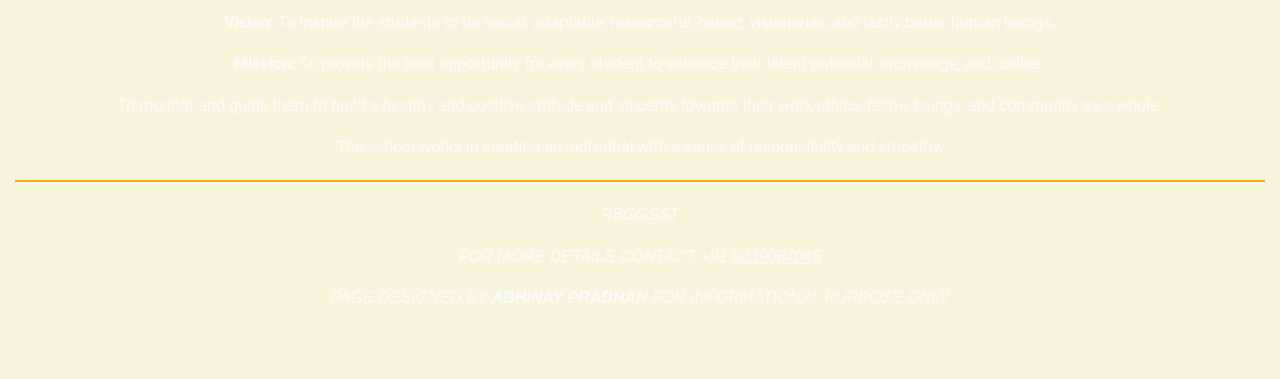
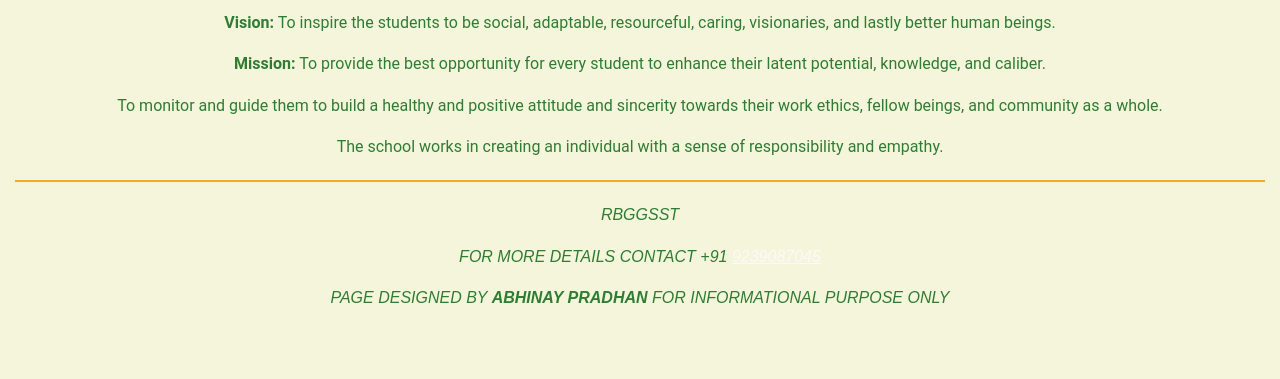
Before and after one commit to Abhinay977/rbgschooltarpin, a plain HTML site: page ABOUT US.html in a window 1280 px wide. Shown: the part 421-800 px from the top of the page. Drawn offline with Linux system fonts and the light colour scheme.

Commit message:
Update ABOUT US.html

```diff
--- a/ABOUT US.html
+++ b/ABOUT US.html
@@ -5,7 +5,7 @@
 
     body {
         background-color:#F5F5DC;
-        color: #FAFAFA;
+        color: #2E7D32;
         font-size: 16px;
         margin:auto;
         padding:15px;
```
